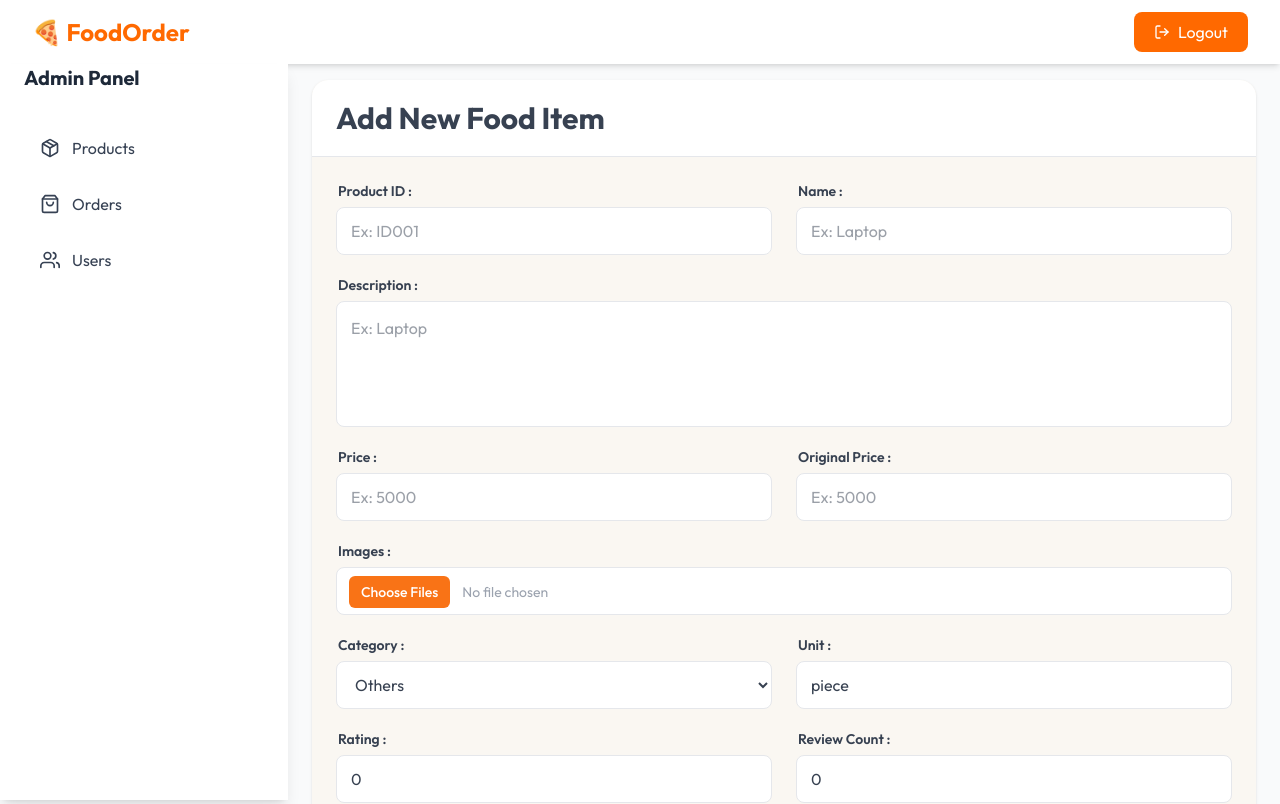
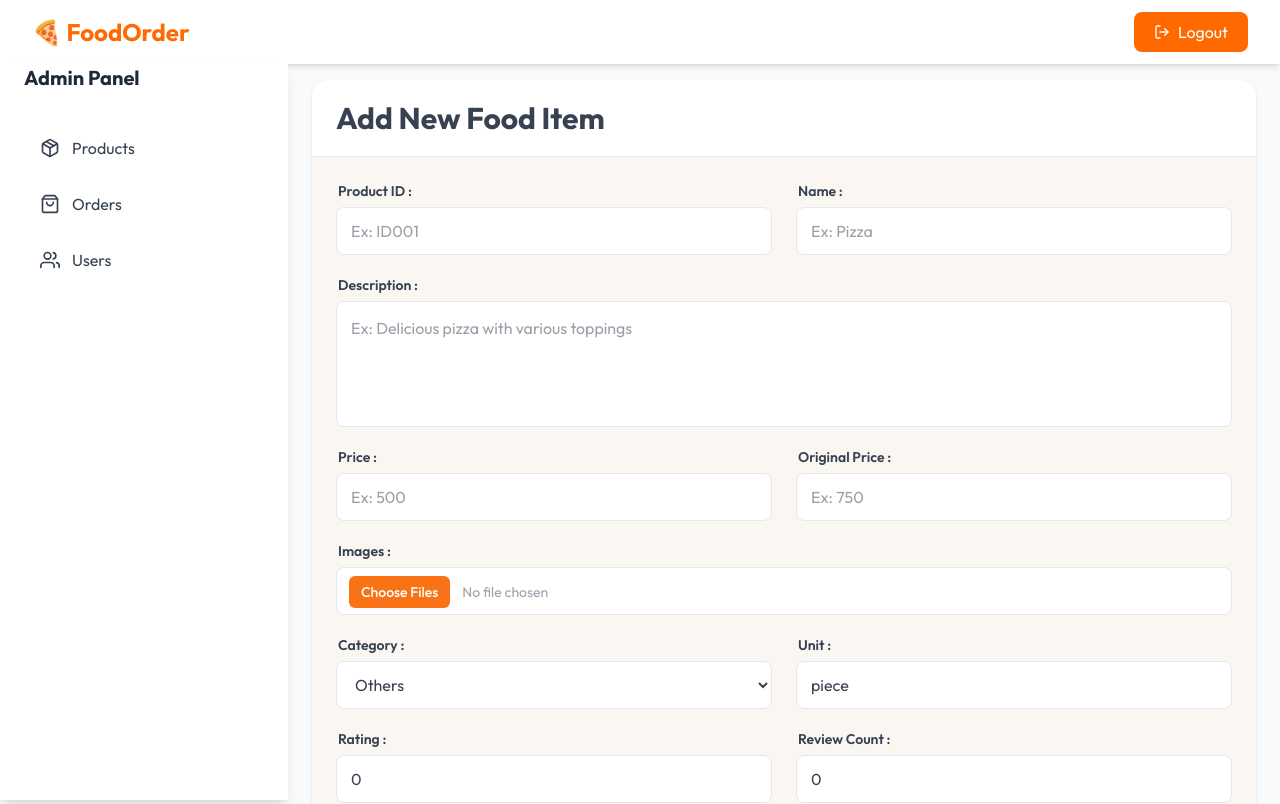
Before and after one commit to Kafoor-Nimas/Online-Food-Ordering-System, a React (Vite) app in the folder front-end/: page /admin/add-product in a window 1280 px wide. Shown: the top 804 px of the page. Built offline with nearby package versions, Linux system fonts and the light colour scheme.

Commit message:
Fix some bugs

```diff
--- a/front-end/src/pages/admin/adminAddProductPage.jsx
+++ b/front-end/src/pages/admin/adminAddProductPage.jsx
@@ -85,22 +85,22 @@ return(
 
                     <div className="flex flex-col">
                         <label className="font-semibold text-sm text-app-text mb-1.5 ml-0.5">Name :</label>
-                        <input value={name} onChange={(e)=>{setName(e.target.value)}} type="text" placeholder="Ex: Laptop" className="border border-app-border rounded-lg h-11 sm:h-12 px-3.5 text-sm sm:text-base text-app-text bg-white focus:outline-none focus:ring-2 focus:ring-primary focus:border-primary transition"/>
+                        <input value={name} onChange={(e)=>{setName(e.target.value)}} type="text" placeholder="Ex: Pizza" className="border border-app-border rounded-lg h-11 sm:h-12 px-3.5 text-sm sm:text-base text-app-text bg-white focus:outline-none focus:ring-2 focus:ring-primary focus:border-primary transition"/>
                     </div>
 
                     <div className="flex flex-col sm:col-span-2">
                         <label className="font-semibold text-sm text-app-text mb-1.5 ml-0.5">Description :</label>
-                        <textarea value={description} onChange={(e)=>{setDescription(e.target.value)}} placeholder="Ex: Laptop" rows={4} className="border border-app-border rounded-lg p-3.5 text-sm sm:text-base text-app-text bg-white resize-none focus:outline-none focus:ring-2 focus:ring-primary focus:border-primary transition"/>
+                        <textarea value={description} onChange={(e)=>{setDescription(e.target.value)}} placeholder="Ex: Delicious pizza with various toppings" rows={4} className="border border-app-border rounded-lg p-3.5 text-sm sm:text-base text-app-text bg-white resize-none focus:outline-none focus:ring-2 focus:ring-primary focus:border-primary transition"/>
                     </div>
 
                     <div className="flex flex-col">
                         <label className="font-semibold text-sm text-app-text mb-1.5 ml-0.5">Price :</label>
-                        <input value={price} onChange={(e)=>{setPrice(e.target.value)}} type="text" placeholder="Ex: 5000" className="border border-app-border rounded-lg h-11 sm:h-12 px-3.5 text-sm sm:text-base text-app-text bg-white focus:outline-none focus:ring-2 focus:ring-primary focus:border-primary transition"/>
+                        <input value={price} onChange={(e)=>{setPrice(e.target.value)}} type="text" placeholder="Ex: 500" className="border border-app-border rounded-lg h-11 sm:h-12 px-3.5 text-sm sm:text-base text-app-text bg-white focus:outline-none focus:ring-2 focus:ring-primary focus:border-primary transition"/>
                     </div>
 
                     <div className="flex flex-col">
                         <label className="font-semibold text-sm text-app-text mb-1.5 ml-0.5">Original Price :</label>
-                        <input value={originalPrice} onChange={(e)=>{setOriginalPrice(e.target.value)}} type="text" placeholder="Ex: 5000" className="border border-app-border rounded-lg h-11 sm:h-12 px-3.5 text-sm sm:text-base text-app-text bg-white focus:outline-none focus:ring-2 focus:ring-primary focus:border-primary transition"/>
+                        <input value={originalPrice} onChange={(e)=>{setOriginalPrice(e.target.value)}} type="text" placeholder="Ex: 750" className="border border-app-border rounded-lg h-11 sm:h-12 px-3.5 text-sm sm:text-base text-app-text bg-white focus:outline-none focus:ring-2 focus:ring-primary focus:border-primary transition"/>
                     </div>
 
                     <div className="flex flex-col sm:col-span-2">
@@ -127,7 +127,7 @@ return(
 
                     <div className="flex flex-col">
                         <label className="font-semibold text-sm text-app-text mb-1.5 ml-0.5">Unit :</label>
-                        <input value={unit} onChange={(e)=>{setUnit(e.target.value)}} type="text" placeholder="Ex: kg" className="border border-app-border rounded-lg h-11 sm:h-12 px-3.5 text-sm sm:text-base text-app-text bg-white focus:outline-none focus:ring-2 focus:ring-primary focus:border-primary transition"/>
+                        <input value={unit} onChange={(e)=>{setUnit(e.target.value)}} type="text" placeholder="kg" className="border border-app-border rounded-lg h-11 sm:h-12 px-3.5 text-sm sm:text-base text-app-text bg-white focus:outline-none focus:ring-2 focus:ring-primary focus:border-primary transition"/>
                     </div>
 
                     <div className="flex flex-col">
```
